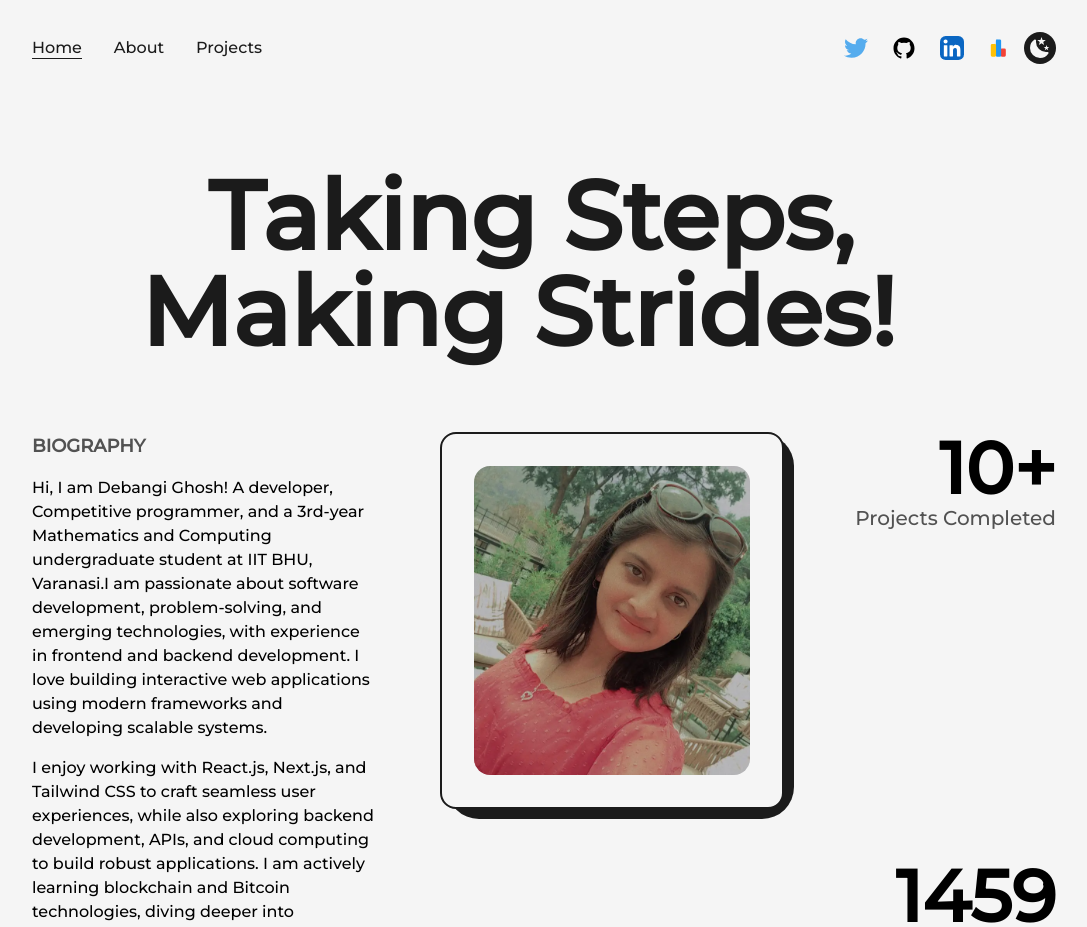
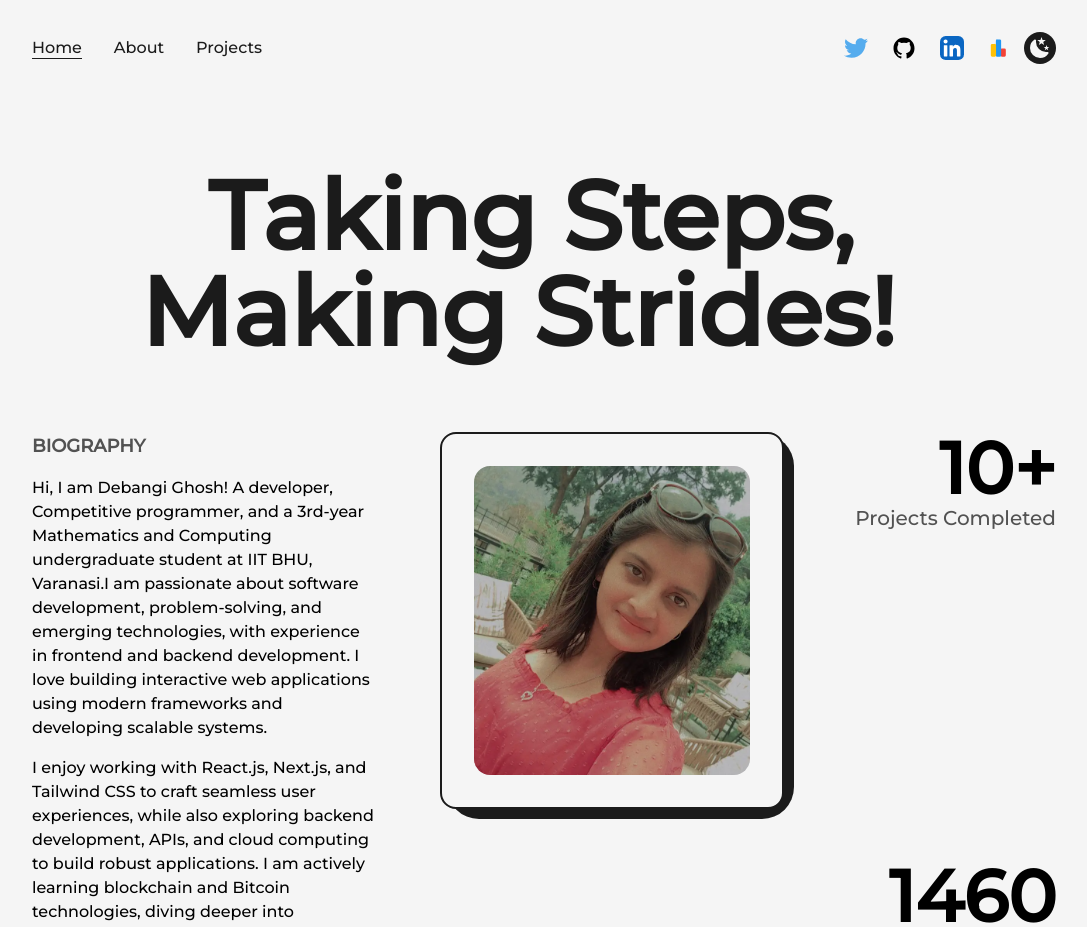
Before and after one commit to debangi29/My-Portfolio, a Next.js app: page / in a window 1280 px wide. Shown: the top 927 px of the page, without its empty margins (96-1183 px from the left). Built offline with nearby package versions, Linux system fonts and the light colour scheme.

Commit message:
Update index.js

```diff
--- a/src/pages/index.js
+++ b/src/pages/index.js
@@ -120,7 +120,7 @@ const about = () => {
                                 <h2 className=' text-xl font-medium capitalize text-dark/75 dark:text-light/75 xl:text-center md:text-lg sm:text-base xs:text-sm'>Projects Completed</h2>
                             </div>
                             <div className=' flex flex-col items-end justify-center xl:items-center'>
-                                <span className=' inline-block text-7xl font-bold md:text-6xl sm:text-5xl xs:text-4xl'><AnimatedNumbers value={1459} /></span>
+                                <span className=' inline-block text-7xl font-bold md:text-6xl sm:text-5xl xs:text-4xl'><AnimatedNumbers value={1460} /></span>
                                 <h2 className=' text-xl font-medium capitalize text-dark/75 dark:text-light/75 xl:text-center md:text-lg sm:text-base xs:text-sm'>Specialist @ Codeforces</h2>
                             </div>
                         </div>
```
